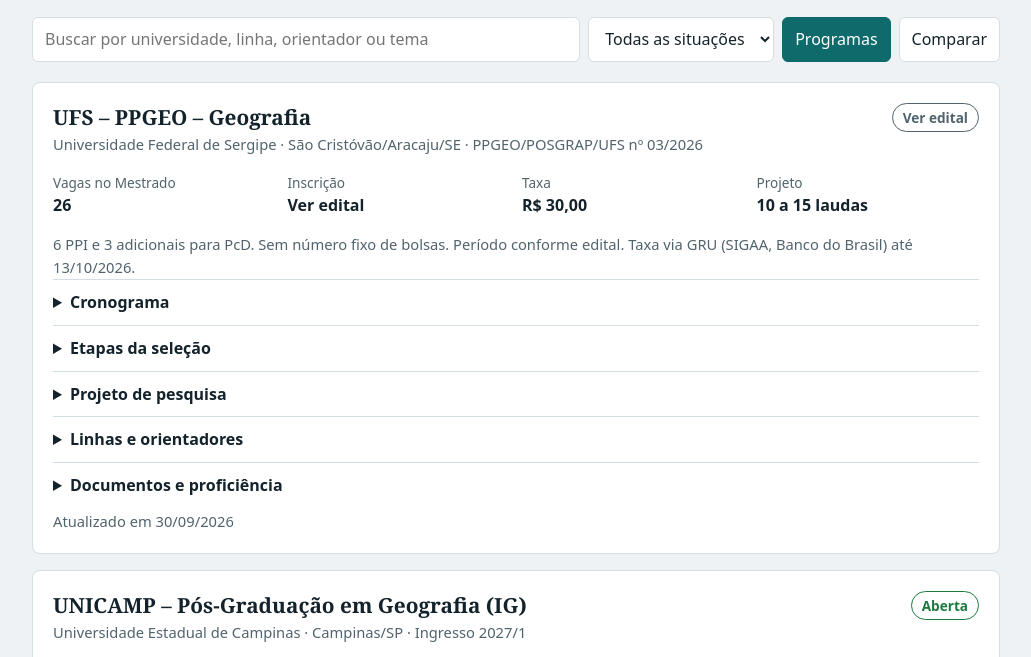
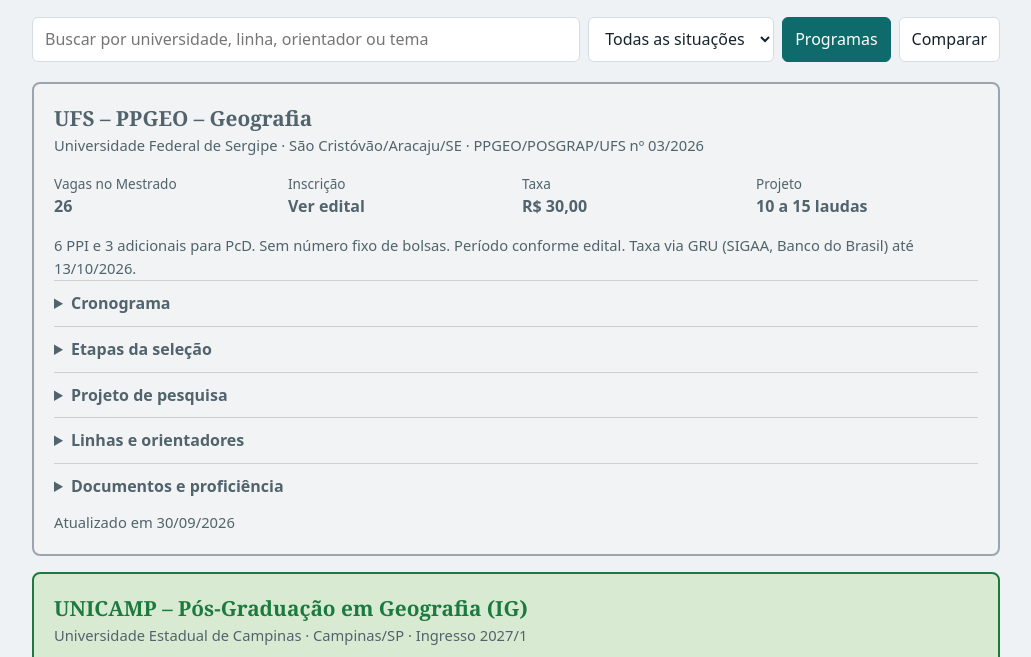
Before and after one commit to tiagoandrde3-lgtm/mestrados-geografia2, a plain HTML site: page index.html in a window 1280 px wide. Shown: the part 129-786 px from the top of the page, without its empty margins (124-1155 px from the left). Drawn offline with Linux system fonts and the light colour scheme.

Commit message:
Update index.html

```diff
--- a/index.html
+++ b/index.html
@@ -4,93 +4,651 @@
 <meta charset="utf-8">
 <meta name="viewport" content="width=device-width, initial-scale=1">
 <title>Mestrados Abertos – Geografia</title>
+
 <style>
-:root{--bg:#eef2f4;--ink:#14232b;--mut:#51636c;--card:#fff;--line:#d3dde2;--ac:#0f6b6b;--ok:#1d7a3f;--soon:#9a6a00;--end:#8a3b3b}
+:root{
+  --bg:#eef2f4;
+  --ink:#14232b;
+  --mut:#51636c;
+  --card:#fff;
+  --line:#d3dde2;
+  --ac:#0f6b6b;
+  --ok:#1d7a3f;
+  --soon:#9a6a00;
+  --end:#8a3b3b;
+}
+
 *{box-sizing:border-box}
-body{margin:0;background:var(--bg);color:var(--ink);font:16px/1.55 system-ui,sans-serif}
-header,main{max-width:1000px;margin:0 auto;padding:0 16px}
-header{padding-top:32px}
-h1{font:700 2rem/1.2 Georgia,serif;margin:0 0 6px}
-header p{color:var(--mut);margin:0 0 20px;max-width:60ch}
-.bar{display:flex;flex-wrap:wrap;gap:8px;margin-bottom:20px}
-input,select,button{font:inherit;padding:9px 12px;border:1px solid var(--line);border-radius:6px;background:#fff;color:var(--ink)}
-input{flex:1;min-width:200px}
-button{cursor:pointer}button.on{background:var(--ac);color:#fff;border-color:var(--ac)}
-:focus-visible{outline:3px solid var(--ac);outline-offset:2px}
-.card{background:var(--card);border:1px solid var(--line);border-radius:8px;padding:20px;margin-bottom:16px}
-.top{display:flex;justify-content:space-between;gap:12px;align-items:flex-start}
-.card h2{font:700 1.3rem Georgia,serif;margin:0}
-.sub{color:var(--mut);font-size:.92rem;margin:2px 0 0}
-.pill{font-size:.85rem;font-weight:600;padding:3px 10px;border-radius:99px;border:1px solid currentColor;white-space:nowrap}
-.aberta{color:var(--ok)}.breve{color:var(--soon)}.fim{color:var(--end)}.neutro{color:var(--mut)}
-dl{display:grid;grid-template-columns:repeat(auto-fit,minmax(180px,1fr));gap:12px;margin:16px 0}
-dt{font-size:.85rem;color:var(--mut)}dd{margin:0;font-weight:600}
-details{border-top:1px solid var(--line);padding:10px 0}
-summary{cursor:pointer;font-weight:600}
-details>div{padding:8px 0 0}
-table{border-collapse:collapse;width:100%;font-size:.93rem}
-th,td{text-align:left;padding:7px 10px;border-bottom:1px solid var(--line);vertical-align:top}
-.scroll{overflow-x:auto}
-ul{margin:6px 0;padding-left:20px}
-.linha{margin-bottom:12px}.linha h4{margin:0}
-.note{background:#fff7e0;border-left:4px solid var(--soon);padding:8px 12px;margin:8px 0}
-footer{max-width:1000px;margin:0 auto;padding:16px 16px 40px;color:var(--mut);font-size:.9rem}
+
+body{
+  margin:0;
+  background:var(--bg);
+  color:var(--ink);
+  font:16px/1.55 system-ui,sans-serif
+}
+
+header,main{
+  max-width:1000px;
+  margin:0 auto;
+  padding:0 16px
+}
+
+header{
+  padding-top:32px
+}
+
+h1{
+  font:700 2rem/1.2 Georgia,serif;
+  margin:0 0 6px
+}
+
+header p{
+  color:var(--mut);
+  margin:0 0 20px;
+  max-width:60ch
+}
+
+.bar{
+  display:flex;
+  flex-wrap:wrap;
+  gap:8px;
+  margin-bottom:20px
+}
+
+input,select,button{
+  font:inherit;
+  padding:9px 12px;
+  border:1px solid var(--line);
+  border-radius:6px;
+  background:#fff;
+  color:var(--ink)
+}
+
+input{
+  flex:1;
+  min-width:200px
+}
+
+button{
+  cursor:pointer
+}
+
+button.on{
+  background:var(--ac);
+  color:#fff;
+  border-color:var(--ac)
+}
+
+:focus-visible{
+  outline:3px solid var(--ac);
+  outline-offset:2px
+}
+
+/* CAIXAS DOS PROGRAMAS */
+
+.card{
+  background:var(--card);
+  border:2px solid var(--line);
+  border-radius:8px;
+  padding:20px;
+  margin-bottom:16px;
+  transition:background-color .2s,border-color .2s
+}
+
+/* Inscrição aberta */
+.card.aberta{
+  background:#d9ead3;
+  border-color:#1d7a3f;
+}
+
+/* Inscrição futura */
+.card.breve{
+  background:#fff2cc;
+  border-color:#9a6a00;
+}
+
+/* Inscrição encerrada */
+.card.fim{
+  background:#f4cccc;
+  border-color:#8a3b3b;
+}
+
+/* Situação sem data definida */
+.card.neutro{
+  background:#f1f3f4;
+  border-color:#9aa6ad;
+}
+
+.top{
+  display:flex;
+  justify-content:space-between;
+  gap:12px;
+  align-items:flex-start
+}
+
+.card h2{
+  font:700 1.3rem Georgia,serif;
+  margin:0
+}
+
+.sub{
+  color:var(--mut);
+  font-size:.92rem;
+  margin:2px 0 0
+}
+
+/* Retirado visualmente: não aparece mais dentro da caixa */
+.pill{
+  display:none
+}
+
+.aberta{
+  color:var(--ok)
+}
+
+.breve{
+  color:var(--soon)
+}
+
+.fim{
+  color:var(--end)
+}
+
+.neutro{
+  color:var(--mut)
+}
+
+dl{
+  display:grid;
+  grid-template-columns:repeat(auto-fit,minmax(180px,1fr));
+  gap:12px;
+  margin:16px 0
+}
+
+dt{
+  font-size:.85rem;
+  color:var(--mut)
+}
+
+dd{
+  margin:0;
+  font-weight:600
+}
+
+details{
+  border-top:1px solid rgba(0,0,0,.15);
+  padding:10px 0
+}
+
+summary{
+  cursor:pointer;
+  font-weight:600
+}
+
+details>div{
+  padding:8px 0 0
+}
+
+table{
+  border-collapse:collapse;
+  width:100%;
+  font-size:.93rem
+}
+
+th,td{
+  text-align:left;
+  padding:7px 10px;
+  border-bottom:1px solid rgba(0,0,0,.12);
+  vertical-align:top
+}
+
+.scroll{
+  overflow-x:auto
+}
+
+ul{
+  margin:6px 0;
+  padding-left:20px
+}
+
+.linha{
+  margin-bottom:12px
+}
+
+.linha h4{
+  margin:0
+}
+
+.note{
+  background:#fff7e0;
+  border-left:4px solid var(--soon);
+  padding:8px 12px;
+  margin:8px 0
+}
+
+footer{
+  max-width:1000px;
+  margin:0 auto;
+  padding:16px 16px 40px;
+  color:var(--mut);
+  font-size:.9rem
+}
 </style>
 </head>
+
 <body>
+
 <header>
   <h1>Mestrados abertos em Geografia</h1>
-  <p>Prazos, vagas, exigências do projeto e orientadores dos editais, no mesmo formato para você comparar.</p>
+
+  <p>
+    Prazos, vagas, exigências do projeto e orientadores dos editais,
+    no mesmo formato para você comparar.
+  </p>
+
   <div class="bar">
-    <input id="q" type="search" placeholder="Buscar por universidade, linha, orientador ou tema" aria-label="Buscar">
+    <input
+      id="q"
+      type="search"
+      placeholder="Buscar por universidade, linha, orientador ou tema"
+      aria-label="Buscar"
+    >
+
     <select id="st" aria-label="Situação da inscrição">
-      <option value="">Todas as situações</option><option>Aberta</option><option>Em breve</option><option>Encerrada</option><option>Ver edital</option>
+      <option value="">Todas as situações</option>
+      <option>Aberta</option>
+      <option>Em breve</option>
+      <option>Encerrada</option>
+      <option>Ver edital</option>
     </select>
-    <button id="v1" class="on">Programas</button><button id="v2">Comparar</button>
+
+    <button id="v1" class="on">Programas</button>
+    <button id="v2">Comparar</button>
   </div>
 </header>
+
 <main id="out"></main>
-<footer>Dados compilados dos editais. Confirme sempre prazos e regras no edital oficial antes de se inscrever.</footer>
+
+<footer>
+  Dados compilados dos editais. Confirme sempre prazos e regras no edital oficial antes de se inscrever.
+</footer>
+
 <script src="data/programas.js"></script>
+
 <script>
-const esc=s=>String(s??'').replace(/[&<>"]/g,c=>({'&':'&amp;','<':'&lt;','>':'&gt;','"':'&quot;'}[c]));
-const fmt=d=>d?d.split('-').reverse().join('/'):'—';
-function status(p){const i=p.inscricao;if(!i.fim)return['Ver edital','neutro'];const h=new Date().toISOString().slice(0,10);
-  if(i.inicio&&h<i.inicio)return['Em breve','breve'];if(h>i.fim)return['Encerrada','fim'];return['Aberta','aberta'];}
-const tbl=(h,rows)=>`<div class="scroll"><table><tr>${h.map(x=>`<th>${esc(x)}</th>`).join('')}</tr>${rows.map(r=>`<tr>${r.map(c=>`<td>${esc(c)}</td>`).join('')}</tr>`).join('')}</table></div>`;
-function card(p){const[s,c]=status(p),j=p.projeto;
- return `<article class="card">
- <div class="top"><div><h2>${esc(p.sigla)} – ${esc(p.programa)}</h2><p class="sub">${esc(p.nome)} · ${esc(p.cidade)}/${esc(p.uf)} · ${esc(p.edital)}</p></div><span class="pill ${c}">${s}</span></div>
- <dl><div><dt>Vagas no Mestrado</dt><dd>${p.vagas.total}</dd></div>
- <div><dt>Inscrição</dt><dd>${p.inscricao.fim?fmt(p.inscricao.inicio)+' a '+fmt(p.inscricao.fim):'Ver edital'}</dd></div>
- <div><dt>Taxa</dt><dd>${esc(p.inscricao.taxa)}</dd></div>
- <div><dt>Projeto</dt><dd>${esc(j.limite)}</dd></div></dl>
- <p class="sub">${esc(p.vagas.detalhe)} ${esc(p.inscricao.obs)}</p>
- <details><summary>Cronograma</summary><div>${tbl(['Etapa','Data'],p.cronograma)}</div></details>
- <details><summary>Etapas da seleção</summary><div>${tbl(['Etapa','Tipo','Nota'],p.selecao)}</div></details>
- <details><summary>Projeto de pesquisa</summary><div><p>${esc(j.formato)}.</p>${j.regras?`<p class="note">${esc(j.regras)}</p>`:''}
-  <b>Estrutura</b><ul>${j.estrutura.map(x=>`<li>${esc(x)}</li>`).join('')}</ul>
-  ${j.criterios.length?'<b>Critérios e pesos</b>'+tbl(['Critério','Peso'],j.criterios):''}</div></details>
- <details><summary>Linhas e orientadores</summary><div>${p.linhas.map(l=>`<div class="linha"><h4>${esc(l.nome)}${l.vagas?` (${l.vagas} vagas)`:''}</h4><p class="sub">${esc(l.escopo)}</p>
-  ${l.docentes.length?`<ul>${l.docentes.map(d=>`<li>${esc(d)}</li>`).join('')}</ul>`:''}</div>`).join('')}</div></details>
- <details><summary>Documentos e proficiência</summary><div><ul>${p.documentos.map(x=>`<li>${esc(x)}</li>`).join('')}</ul><p><b>Proficiência:</b> ${esc(p.proficiencia)}</p></div></details>
- <p class="sub">Atualizado em ${fmt(p.atualizado)}${p.url?` · <a href="${esc(p.url)}">Edital oficial</a>`:''}</p></article>`;}
-function compare(ps){return `<div class="card">`+tbl(['','...'].slice(0,1).concat(ps.map(p=>p.sigla)),[
- ['Vagas no Mestrado',...ps.map(p=>p.vagas.total)],
- ['Inscrição',...ps.map(p=>p.inscricao.fim?fmt(p.inscricao.inicio)+' a '+fmt(p.inscricao.fim):'Ver edital')],
- ['Taxa',...ps.map(p=>p.inscricao.taxa)],
- ['Limite do projeto',...ps.map(p=>p.projeto.limite)],
- ['Etapas',...ps.map(p=>p.selecao.length)],
- ['Modalidade',...ps.map(p=>p.modalidade)],
- ['Linhas',...ps.map(p=>p.linhas.map(l=>l.nome).join('; '))]])+`</div>`;}
+
+const esc=s=>String(s??'').replace(
+  /[&<>"]/g,
+  c=>({
+    '&':'&amp;',
+    '<':'&lt;',
+    '>':'&gt;',
+    '"':'&quot;'
+  }[c])
+);
+
+const fmt=d=>d
+  ?d.split('-').reverse().join('/')
+  :'—';
+
+
+/* DEFINE A SITUAÇÃO PELA DATA ATUAL */
+
+function status(p){
+
+  const i=p.inscricao;
+
+  if(!i.fim)
+    return ['Ver edital','neutro'];
+
+  const h=new Date().toISOString().slice(0,10);
+
+  if(i.inicio && h<i.inicio)
+    return ['Em breve','breve'];
+
+  if(h>i.fim)
+    return ['Encerrada','fim'];
+
+  return ['Aberta','aberta'];
+}
+
+
+/* TABELAS */
+
+const tbl=(h,rows)=>
+`<div class="scroll">
+  <table>
+    <tr>
+      ${h.map(x=>`<th>${esc(x)}</th>`).join('')}
+    </tr>
+
+    ${rows.map(r=>
+      `<tr>
+        ${r.map(c=>`<td>${esc(c)}</td>`).join('')}
+      </tr>`
+    ).join('')}
+
+  </table>
+</div>`;
+
+
+/* CARTÃO DO PROGRAMA */
+
+function card(p){
+
+  const[s,c]=status(p);
+  const j=p.projeto;
+
+  return `
+  <article class="card ${c}">
+
+    <div class="top">
+
+      <div>
+
+        <h2>
+          ${esc(p.sigla)} – ${esc(p.programa)}
+        </h2>
+
+        <p class="sub">
+          ${esc(p.nome)} ·
+          ${esc(p.cidade)}/${esc(p.uf)} ·
+          ${esc(p.edital)}
+        </p>
+
+      </div>
+
+    </div>
+
+
+    <dl>
+
+      <div>
+        <dt>Vagas no Mestrado</dt>
+        <dd>${p.vagas.total}</dd>
+      </div>
+
+      <div>
+        <dt>Inscrição</dt>
+        <dd>
+          ${
+            p.inscricao.fim
+            ?fmt(p.inscricao.inicio)+' a '+fmt(p.inscricao.fim)
+            :'Ver edital'
+          }
+        </dd>
+      </div>
+
+      <div>
+        <dt>Taxa</dt>
+        <dd>${esc(p.inscricao.taxa)}</dd>
+      </div>
+
+      <div>
+        <dt>Projeto</dt>
+        <dd>${esc(j.limite)}</dd>
+      </div>
+
+    </dl>
+
+
+    <p class="sub">
+      ${esc(p.vagas.detalhe)}
+      ${esc(p.inscricao.obs)}
+    </p>
+
+
+    <details>
+      <summary>Cronograma</summary>
+
+      <div>
+        ${tbl(['Etapa','Data'],p.cronograma)}
+      </div>
+
+    </details>
+
+
+    <details>
+      <summary>Etapas da seleção</summary>
+
+      <div>
+        ${tbl(['Etapa','Tipo','Nota'],p.selecao)}
+      </div>
+
+    </details>
+
+
+    <details>
+
+      <summary>Projeto de pesquisa</summary>
+
+      <div>
+
+        <p>${esc(j.formato)}.</p>
+
+        ${
+          j.regras
+          ?`<p class="note">${esc(j.regras)}</p>`
+          :''
+        }
+
+        <b>Estrutura</b>
+
+        <ul>
+          ${j.estrutura.map(x=>`<li>${esc(x)}</li>`).join('')}
+        </ul>
+
+        ${
+          j.criterios.length
+          ?'<b>Critérios e pesos</b>'+
+           tbl(['Critério','Peso'],j.criterios)
+          :''
+        }
+
+      </div>
+
+    </details>
+
+
+    <details>
+
+      <summary>Linhas e orientadores</summary>
+
+      <div>
+
+        ${
+          p.linhas.map(l=>
+
+            `<div class="linha">
+
+              <h4>
+                ${esc(l.nome)}
+                ${l.vagas?` (${l.vagas} vagas)`:''}
+              </h4>
+
+              <p class="sub">
+                ${esc(l.escopo)}
+              </p>
+
+              ${
+                l.docentes.length
+                ?`<ul>
+                    ${l.docentes.map(d=>`<li>${esc(d)}</li>`).join('')}
+                  </ul>`
+                :''
+              }
+
+            </div>`
+
+          ).join('')
+        }
+
+      </div>
+
+    </details>
+
+
+    <details>
+
+      <summary>Documentos e proficiência</summary>
+
+      <div>
+
+        <ul>
+          ${p.documentos.map(x=>`<li>${esc(x)}</li>`).join('')}
+        </ul>
+
+        <p>
+          <b>Proficiência:</b>
+          ${esc(p.proficiencia)}
+        </p>
+
+      </div>
+
+    </details>
+
+
+    <p class="sub">
+
+      Atualizado em ${fmt(p.atualizado)}
+
+      ${
+        p.url
+        ?` · <a href="${esc(p.url)}">Edital oficial</a>`
+        :''
+      }
+
+    </p>
+
+  </article>`;
+}
+
+
+/* COMPARAÇÃO */
+
+function compare(ps){
+
+  return `
+  <div class="card">
+
+    ${
+      tbl(
+        ['','...'].slice(0,1).concat(ps.map(p=>p.sigla)),
+
+        [
+          [
+            'Vagas no Mestrado',
+            ...ps.map(p=>p.vagas.total)
+          ],
+
+          [
+            'Inscrição',
+            ...ps.map(p=>
+              p.inscricao.fim
+              ?fmt(p.inscricao.inicio)+' a '+fmt(p.inscricao.fim)
+              :'Ver edital'
+            )
+          ],
+
+          [
+            'Taxa',
+            ...ps.map(p=>p.inscricao.taxa)
+          ],
+
+          [
+            'Limite do projeto',
+            ...ps.map(p=>p.projeto.limite)
+          ],
+
+          [
+            'Etapas',
+            ...ps.map(p=>p.selecao.length)
+          ],
+
+          [
+            'Modalidade',
+            ...ps.map(p=>p.modalidade)
+          ],
+
+          [
+            'Linhas',
+            ...ps.map(p=>
+              p.linhas.map(l=>l.nome).join('; ')
+            )
+          ]
+        ]
+      )
+    }
+
+  </div>`;
+}
+
+
+/* RENDERIZAÇÃO */
+
 let view=1;
-function render(){const q=document.getElementById('q').value.toLowerCase(),st=document.getElementById('st').value;
- const ps=PROGRAMAS.filter(p=>(!q||JSON.stringify(p).toLowerCase().includes(q))&&(!st||status(p)[0]===st));
- document.getElementById('out').innerHTML=!ps.length?'<div class="card">Nenhum programa encontrado. Tente outra busca.</div>':view==1?ps.map(card).join(''):compare(ps);}
+
+function render(){
+
+  const q=document
+    .getElementById('q')
+    .value
+    .toLowerCase();
+
+  const st=document
+    .getElementById('st')
+    .value;
+
+  const ps=PROGRAMAS.filter(
+
+    p=>
+      (!q ||
+        JSON.stringify(p)
+        .toLowerCase()
+        .includes(q)
+      )
+
+      &&
+
+      (!st ||
+        status(p)[0]===st
+      )
+
+  );
+
+  document.getElementById('out').innerHTML=
+
+    !ps.length
+
+    ?'<div class="card">Nenhum programa encontrado. Tente outra busca.</div>'
+
+    :view==1
+      ?ps.map(card).join('')
+      :compare(ps);
+}
+
+
+/* EVENTOS */
+
 q.oninput=st.onchange=render;
-v1.onclick=()=>{view=1;v1.className='on';v2.className='';render()};
-v2.onclick=()=>{view=2;v2.className='on';v1.className='';render()};
+
+v1.onclick=()=>{
+  view=1;
+  v1.className='on';
+  v2.className='';
+  render();
+};
+
+v2.onclick=()=>{
+  view=2;
+  v2.className='on';
+  v1.className='';
+  render();
+};
+
 render();
+
 </script>
+
 </body>
 </html>
```
